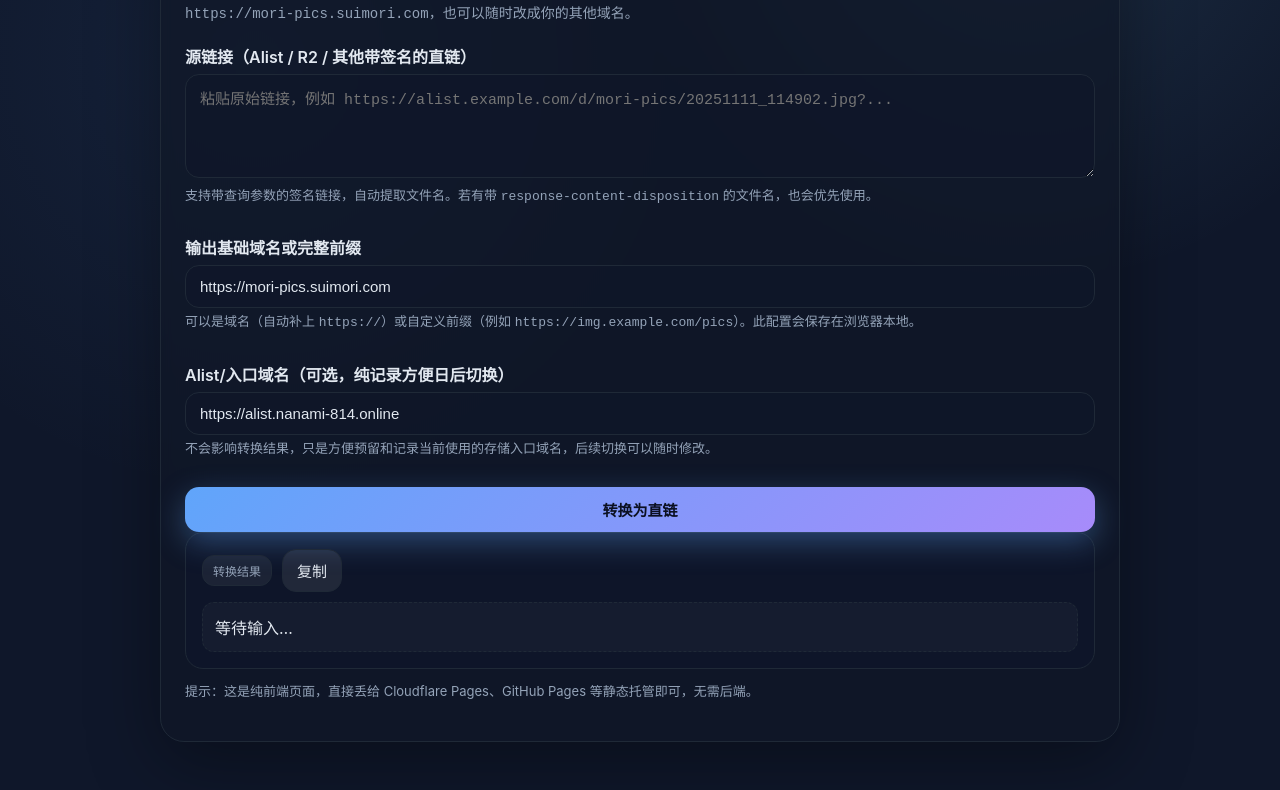
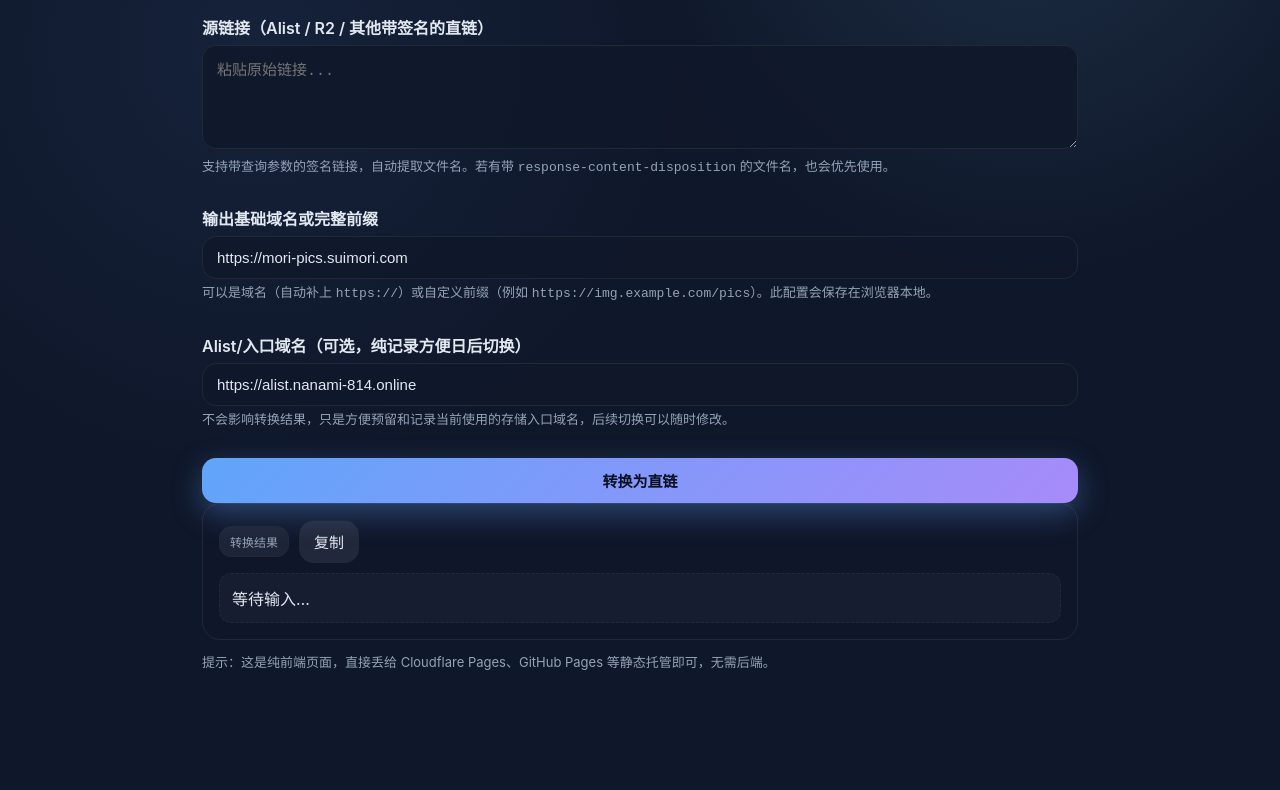
Before and after one commit to yayitinyu/mori-pics, a plain HTML site: page index.html in a window 1280 px wide. Shown: the part 124-914 px from the top of the page. After the commit the page ends 856 px from the top, so only its background shows below. Drawn offline with Linux system fonts and the light colour scheme.

Commit message:
Modify form placeholders and input values
Updated placeholder text and input values in the form.

```diff
--- a/index.html
+++ b/index.html
@@ -31,7 +31,7 @@
       padding: 32px 20px 48px;
     }
 
-    .container {
+    。container {
       width: min(960px, 100%);
       background: rgba(17,24,39,0.7);
       border: 1px solid var(--border);
@@ -194,7 +194,7 @@
     <form id="convert-form">
       <div>
         <label for="source">源链接（Alist / R2 / 其他带签名的直链）</label>
-        <textarea id="source" placeholder="粘贴原始链接，例如 https://alist.example.com/d/mori-pics/20251111_114902.jpg?..." required></textarea>
+        <textarea id="source" placeholder="粘贴原始链接..." required></textarea>
         <p class="hint">支持带查询参数的签名链接，自动提取文件名。若有带 <code>response-content-disposition</code> 的文件名，也会优先使用。</p>
       </div>
 
@@ -206,7 +206,7 @@
 
       <div>
         <label for="alist-domain">Alist/入口域名（可选，纯记录方便日后切换）</label>
-        <input id="alist-domain" type="text" placeholder="https://alist.nanami-814.online" value="https://alist.nanami-814.online" />
+        <input id="alist-domain" type="text" placeholder="https://yume.suimori.com" value="https://alist.nanami-814.online" />
         <p class="hint">不会影响转换结果，只是方便预留和记录当前使用的存储入口域名，后续切换可以随时修改。</p>
       </div>
 
```
